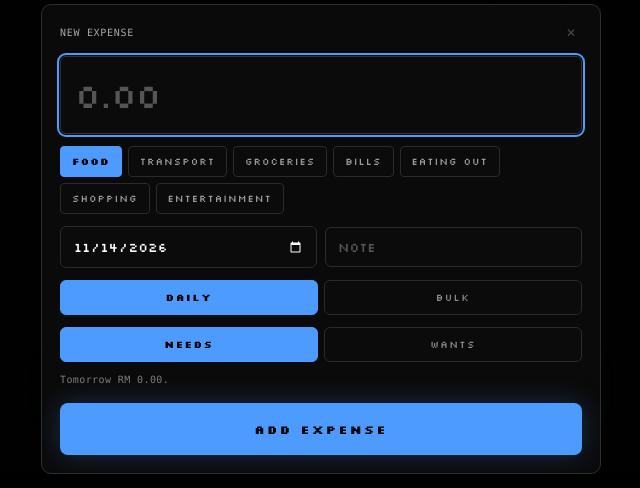
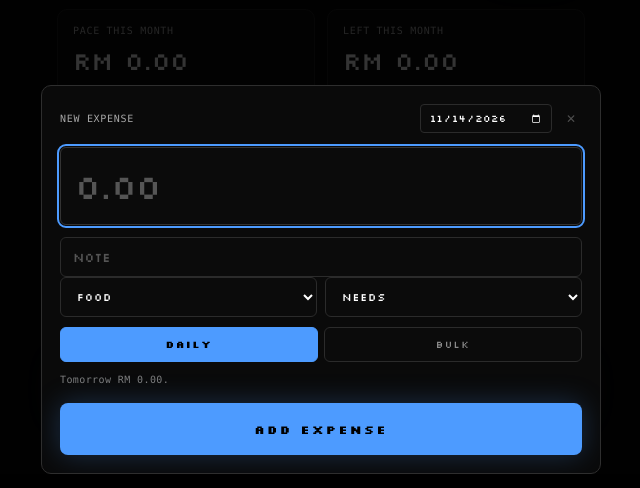
Before and after one commit to taeikii/ringgit-ledger, a plain HTML site: page index.html in a window 1280 px wide. Both pictures are taken after typing "5" into the empty fields and a click on the button "+ ADD EXPENSE". Shown: the part 312-800 px from the top of the page, without its empty margins (319-959 px from the left). Drawn offline with Linux system fonts and the light colour scheme.

Commit message:
Sheet: compact layout, dropdowns, date in header

```diff
--- a/index.html
+++ b/index.html
@@ -94,6 +94,8 @@ header{display:flex;justify-content:space-between;align-items:center;margin-bott
 .plus:active{opacity:.55}
 .bs{padding:6px 10px;font-size:9px;letter-spacing:.08em}
 .linkbtn{background:none;border:0;color:var(--acc);font:400 9px var(--mono);letter-spacing:.12em;padding:14px 0 2px;cursor:pointer;text-transform:uppercase}
+.twosel{display:grid;grid-template-columns:1fr 1fr;gap:8px}
+.datesm{width:auto;max-width:132px;padding:6px 8px;font-size:10px;border-radius:4px;letter-spacing:.04em}
 .cta{width:100%;height:52px;background:var(--acc);color:#000;border:0;border-radius:8px;font:700 12px var(--mono);letter-spacing:.18em;cursor:pointer;box-shadow:0 0 28px rgba(77,155,255,.25);text-transform:uppercase}
 .cta:active{transform:scale(.99)}
 .ghost{background:#0b0b0b;border:1px solid var(--line2);color:#d8d8d8;border-radius:6px;padding:10px 14px;font:500 10px var(--mono);letter-spacing:.12em;cursor:pointer;text-transform:uppercase}
@@ -585,15 +587,18 @@ function sheetHTML(c){
  const dv=sheetDate||(c.isCur?fmt(now):c.key+'-01');
  if(!S.cats.some(x=>x.name===selCat))selCat=(S.cats[0]||{name:''}).name;
  return `<div class="sheet" id="sheet"><div class="panel" role="dialog" aria-modal="true" aria-labelledby="sheettitle">
-  <div class="row"><span class="label" id="sheettitle">${t?'Edit entry':'New expense'}</span><button class="x" data-a="cancel" aria-label="Close">\u2715</button></div>
+  <div class="row"><span class="label" id="sheettitle">${t?'Edit entry':'New expense'}</span>
+   <span class="rowend"><input id="date" class="datesm" type="date" value="${dv}" aria-label="Date"><button class="x" data-a="cancel" aria-label="Close">✕</button></span></div>
   <input id="amt" type="number" inputmode="decimal" min="0" step="0.01" placeholder="0.00" value="${t?t.amt:(prefill?prefill.amt:'')}" aria-label="Amount">
-  <div class="chips">${S.cats.map((x,i)=>`<button class="chip2 ${x.name===selCat?'on':''}" data-a="chip" data-i="${i}" aria-pressed="${x.name===selCat}">${esc(x.name)}</button>`).join('')}</div>
-  <div class="srow" style="margin-bottom:8px"><input id="date" type="date" value="${dv}" aria-label="Date"><input id="note" placeholder="Note" value="${t?esc(t.note):(prefill?esc(prefill.note):'')}" aria-label="Note"></div>
-  <div class="seg" role="group" aria-label="Entry type"><button data-a="type" data-t="daily" class="${formBulk?'':'on'}">Daily</button><button data-a="type" data-t="bulk" class="${formBulk?'on':''}">Bulk</button></div>
-   <div class="seg" role="group" aria-label="Bucket"><button data-a="bucket" data-b="n" class="${formBucket==='n'?'on':''}">Needs</button><button data-a="bucket" data-b="w" class="${formBucket==='w'?'on':''}">Wants</button></div>
+  <input id="note" placeholder="Note" value="${t?esc(t.note):(prefill?esc(prefill.note):'')}" aria-label="Note">
+  <div class="twosel">
+   <select id="scat" aria-label="Category">${S.cats.map(x=>`<option value="${esc(x.name)}" ${x.name===selCat?'selected':''}>${esc(x.name)}</option>`).join('')}</select>
+   <select id="sbucket" aria-label="Bucket"><option value="n" ${formBucket==='n'?'selected':''}>Needs</option><option value="w" ${formBucket==='w'?'selected':''}>Wants</option></select>
+  </div>
+  <div class="seg" role="group" aria-label="Entry type" style="margin-top:10px"><button data-a="type" data-t="daily" class="${formBulk?'':'on'}">Daily</button><button data-a="type" data-t="bulk" class="${formBulk?'on':''}">Bulk</button></div>
   <div class="whatif" id="whatif"></div>
   <button class="cta" data-a="save">${t?'Save changes':'Add expense'}</button>
-  ${t?`<button class="del" data-a="deledit">Delete this entry</button>`:''}
+  ${t?'<button class="del" data-a="deledit">Delete this entry</button>':''}
  </div></div>`;
 }
 
@@ -897,6 +902,8 @@ function onAppClick(e){
 
 function onAppChange(e){
  const t=e.target;
+ if(t.id==='scat'){selCat=t.value;formBucket=(S.cats.find(c=>c.name===selCat)||{b:'n'}).b;const bs=document.getElementById('sbucket');if(bs)bs.value=formBucket;updateWhatif();return}
+ if(t.id==='sbucket'){formBucket=t.value;return}
  if(t.id==='date'){sheetDate=t.value;updateWhatif();return}
  if(t.id==='inc'){
   const v=t.value.trim();
```
